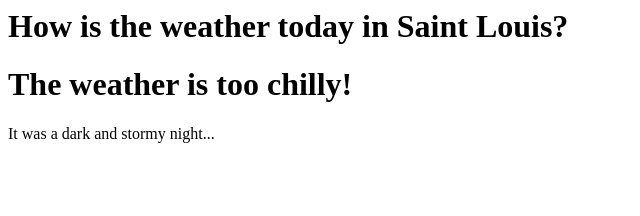
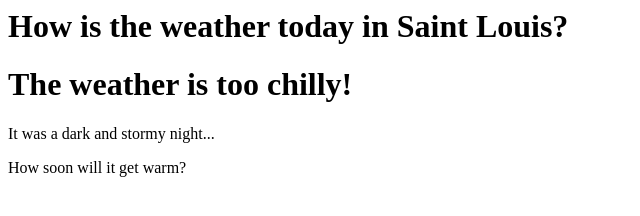
Before and after one commit to firbolg/Fireside-Story, a plain HTML site: page index.html in a window 1280 px wide. Shown: the whole page, without its empty margins (0-640 px from the left). Drawn offline with Linux system fonts and the light colour scheme.

Commit message:
Added more text

```diff
--- a/index.html
+++ b/index.html
@@ -6,7 +6,7 @@
         <h1>How is the weather today in Saint Louis?</h1>
         <h1>The weather is too chilly!</h1>
         <p>It was a dark and stormy night...</p>
-
+        <p>How soon will it get warm?</p>
     </body>
 
 </html>
```
